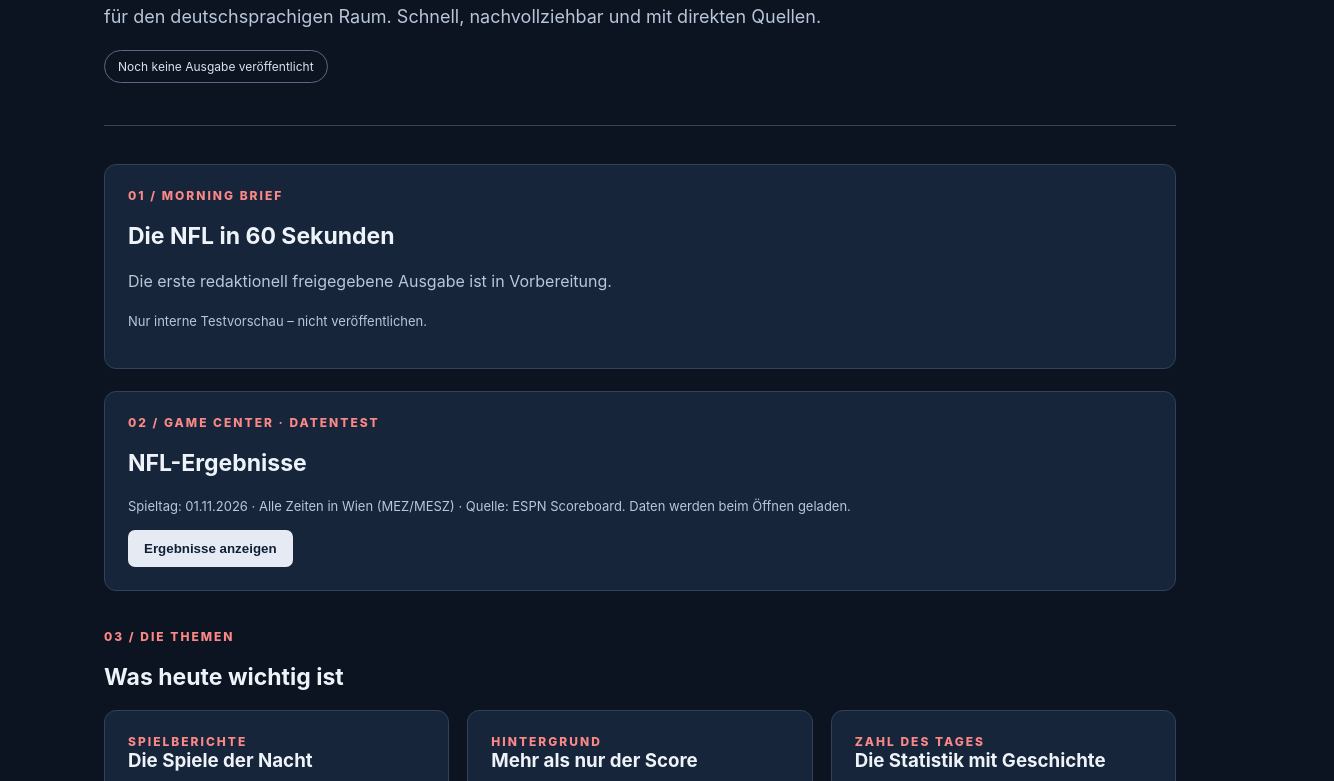
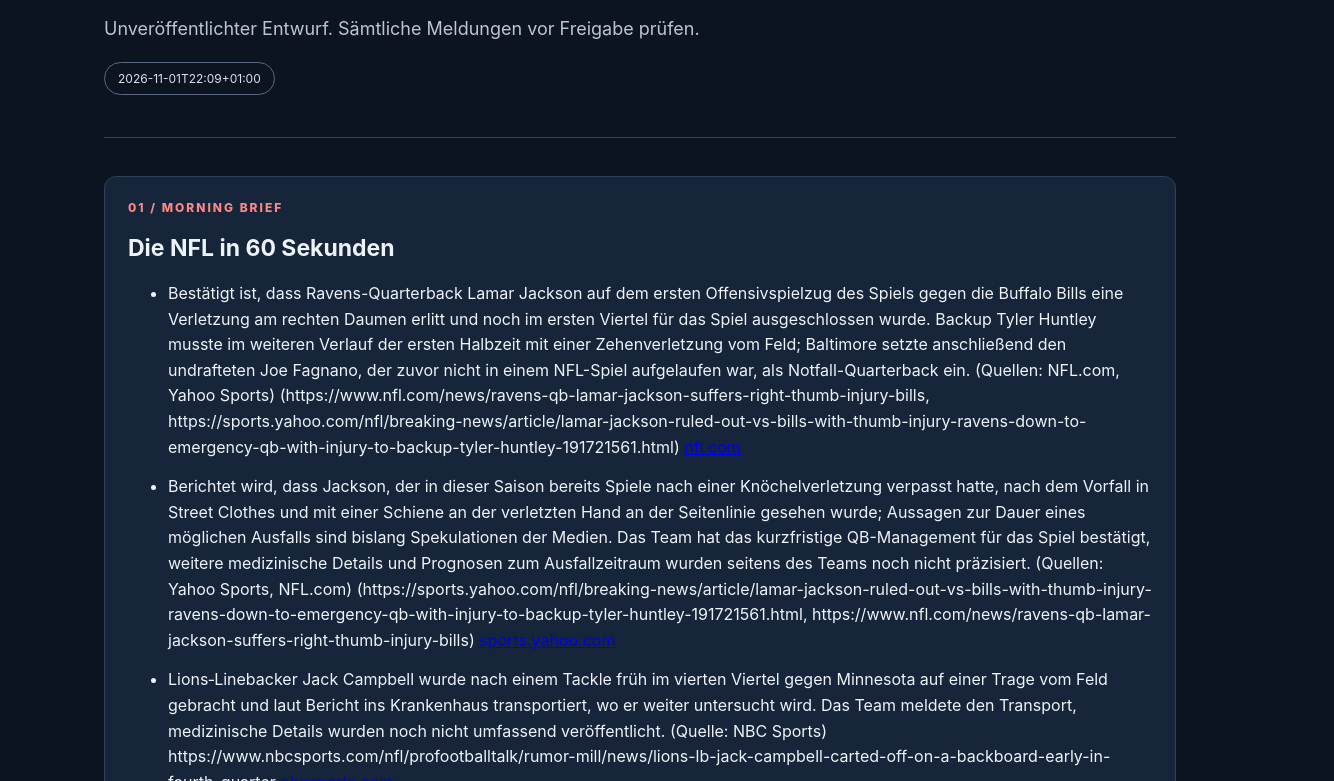
Before and after one commit to walterreiterer/the-huddle-web, a plain HTML site: page the-huddle-index-test.html in a window 1280 px wide. Shown: the part 512-1293 px from the top of the page, 1334 px wide, since content can reach past the window. Drawn offline with Linux system fonts and the light colour scheme; no server answers.

Commit message:
Update the-huddle-index-test.html

```diff
--- a/the-huddle-index-test.html
+++ b/the-huddle-index-test.html
@@ -15,7 +15,7 @@
   const response=await fetch('./data/morning-preview.json',{cache:'no-store'});
   if(!response.ok)throw Error('HTTP '+response.status);
   const data=await response.json();
-  if(data.status!=='published' || !data.edition){status.textContent=data.message||'Noch keine freigegebene Ausgabe.';return;}
+  if(!['published','draft'].includes(data.status) || !data.edition){status.textContent=data.message||'Keine Testausgabe verfügbar.';return;}
   const edition=data.edition;
   if(typeof edition!=='object'||!Array.isArray(edition.brief)||!Array.isArray(edition.stories))throw Error('Ungültiges Ausgabeformat');
   document.getElementById('edition-label').textContent='THE HUDDLE · MORNING EDITION';
```
